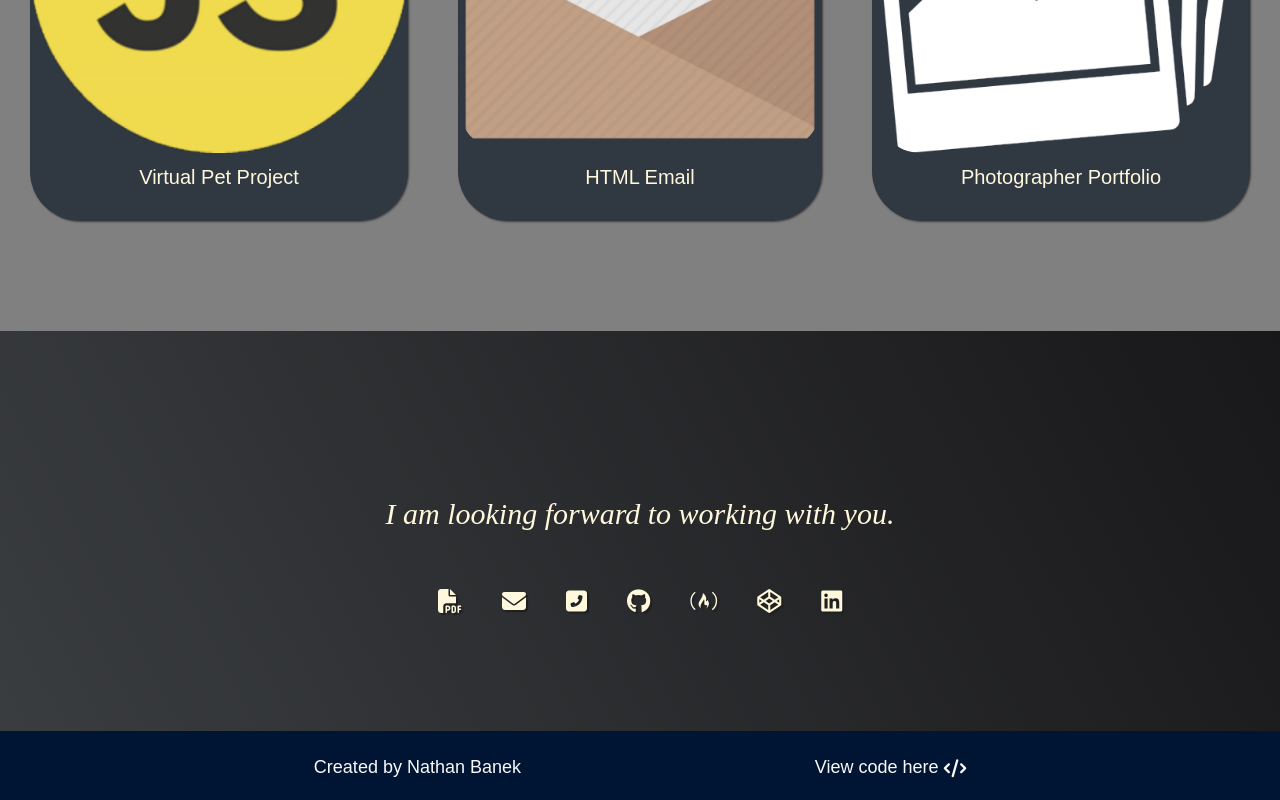
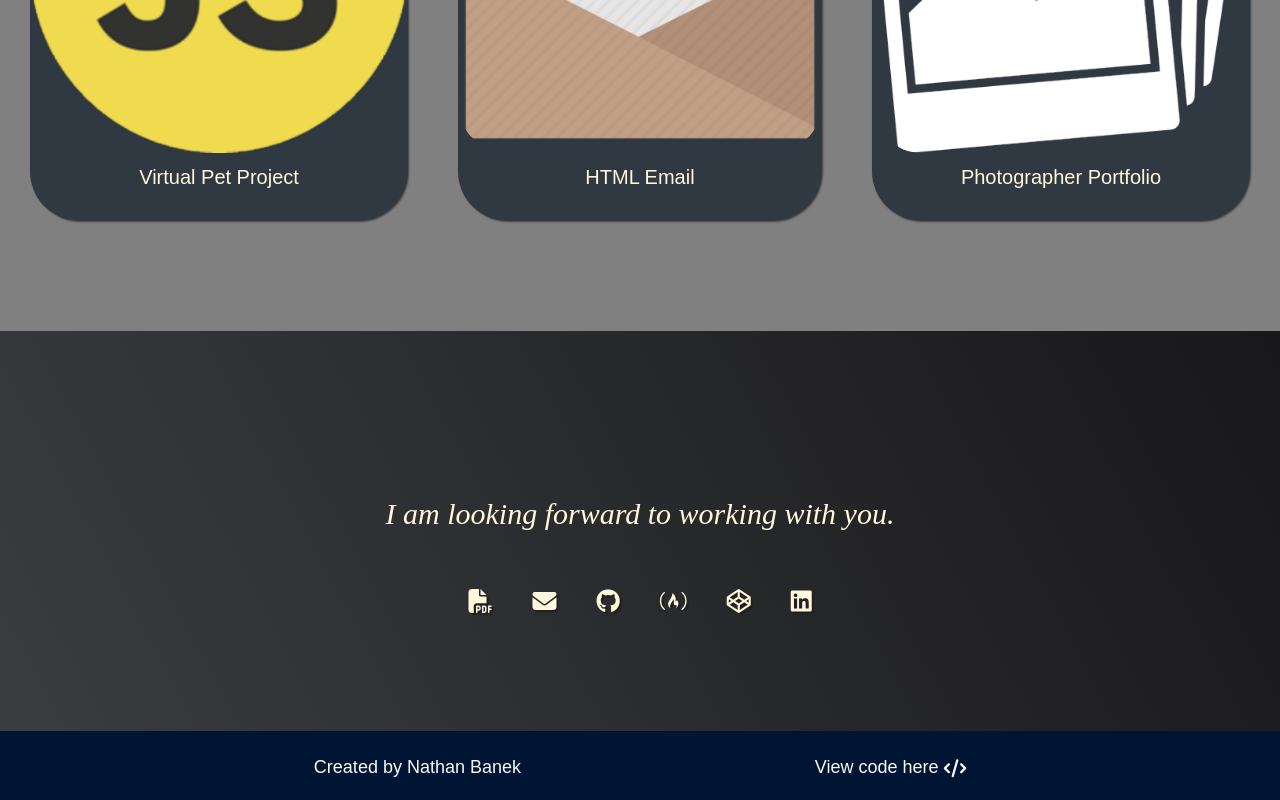
Before and after one commit to NBCLB5/Portfolio, a plain HTML site: page index.html in a window 1280 px wide. Shown: the part 1306-2106 px from the top of the page. Drawn offline with Linux system fonts and the light colour scheme.

Commit message:
Update index.html

```diff
--- a/index.html
+++ b/index.html
@@ -101,9 +101,9 @@
                 <!--Email-->
                 <a href="mailto:nbanek10@gmail.com" class="btn contact-details" target="_blank">
                     <i class="fas fa-envelope"></i></a>
-                <!--Telephone-->
+                <!--Telephone
                 <a href="tel:720-688-5536" class="btn contact-details" target="_blank">
-                    <i class="fas fa-phone-square-alt"></i></a>
+                    <i class="fas fa-phone-square-alt"></i></a> -->
                 <!--github-->
                 <a href="https://github.com/NBCLB5" class="btn contact-details" target="_blank">
                     <i class="fab fa-github"></i></a>
```
